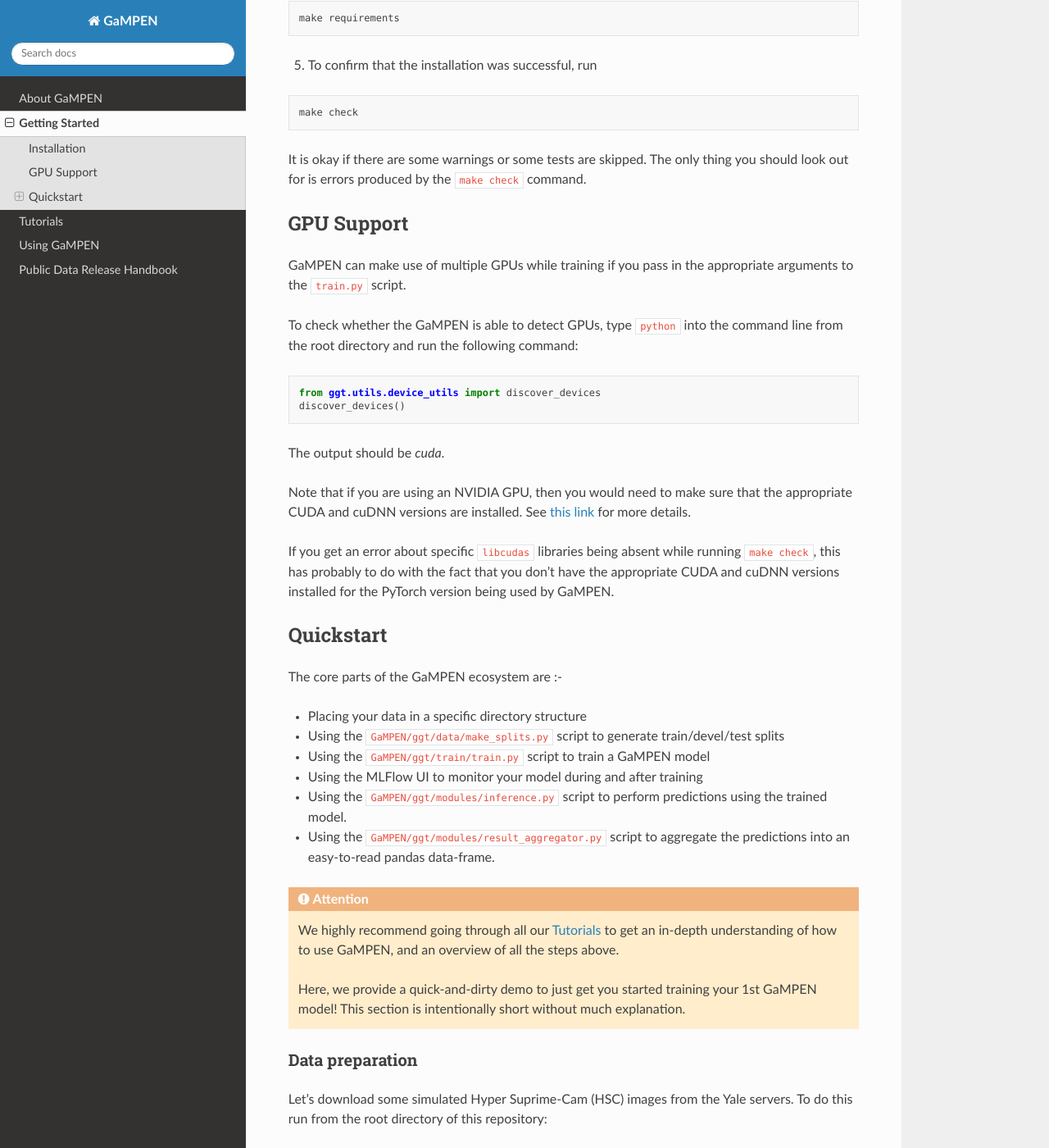
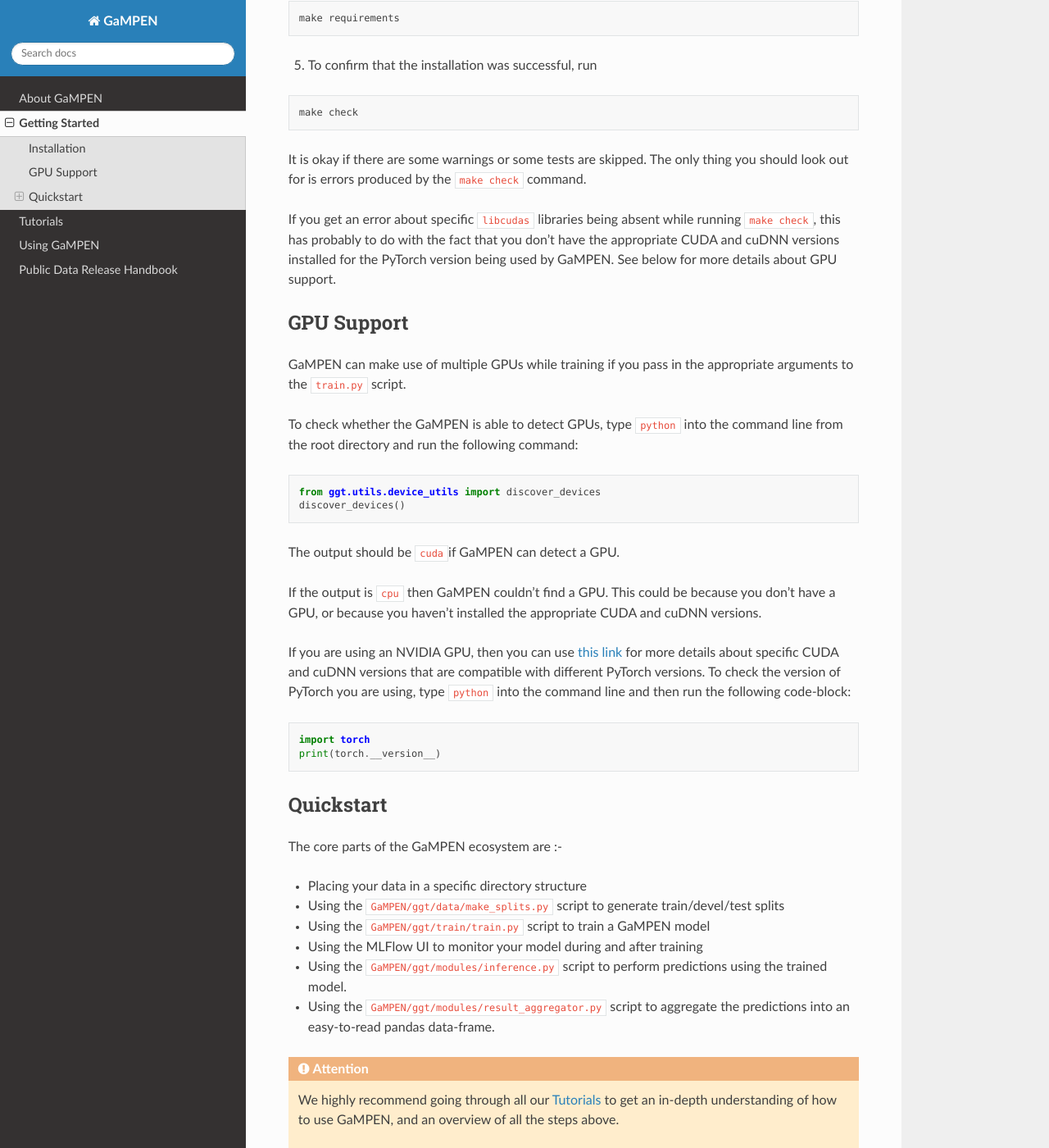
Before and after one commit to aritraghsh09/GaMPEN, a Sphinx documentation site: the page built from docs/source/Getting_Started.md, in a window 1280 px wide and 1400 px high, scrolled down 962 px. Shown: the whole window at 82% size. Built offline with Sphinx 7.4.7 and the Read the Docs theme 2.0.0, drawn with Linux system fonts in a browser that asks for light colours; pages that are not in the unit, such as notebooks, are missing from menus.

Commit message:
Adding details about GPU Support

````diff
--- a/docs/source/Getting_Started.md
+++ b/docs/source/Getting_Started.md
@@ -31,6 +31,8 @@
 ```
 It is okay if there are some warnings or some tests are skipped. The only thing you should look out for is errors produced by the `make check` command.
 
+If you get an error about specific `libcudas` libraries being absent while running `make check`, this has probably to do with the fact that you don't have the appropriate CUDA and cuDNN versions installed for the PyTorch version being used by GaMPEN. See below for more details about GPU support.
+
 ## GPU Support
 
 GaMPEN can make use of multiple GPUs while training if you pass in the appropriate arguments to the `train.py` script.
@@ -40,11 +42,16 @@
 from ggt.utils.device_utils import discover_devices
 discover_devices()
 ```
-The output should be *cuda*.
+The output should be `cuda`if GaMPEN can detect a GPU.
 
-Note that if you are using an NVIDIA GPU, then you would need to make sure that the appropriate CUDA and cuDNN versions are installed. See [this link](https://catalog.ngc.nvidia.com/orgs/nvidia/containers/pytorch) for more details.
+If the output is `cpu` then GaMPEN couldn't find a GPU. This could be because you don't have a GPU, or because you haven't installed the appropriate CUDA and cuDNN versions.
 
-If you get an error about specific `libcudas` libraries being absent while running `make check`, this has probably to do with the fact that you don't have the appropriate CUDA and cuDNN versions installed for the PyTorch version being used by GaMPEN.
+ If you are using an NVIDIA GPU, then you can use [this link](https://catalog.ngc.nvidia.com/orgs/nvidia/containers/pytorch) for more details about specific CUDA and cuDNN versions that are compatible with different PyTorch versions. To check the version of PyTorch you are using, type `python` into the command line and then run the following code-block:
+
+```python
+import torch
+print(torch.__version__)
+```
 
 
 ## Quickstart
````
